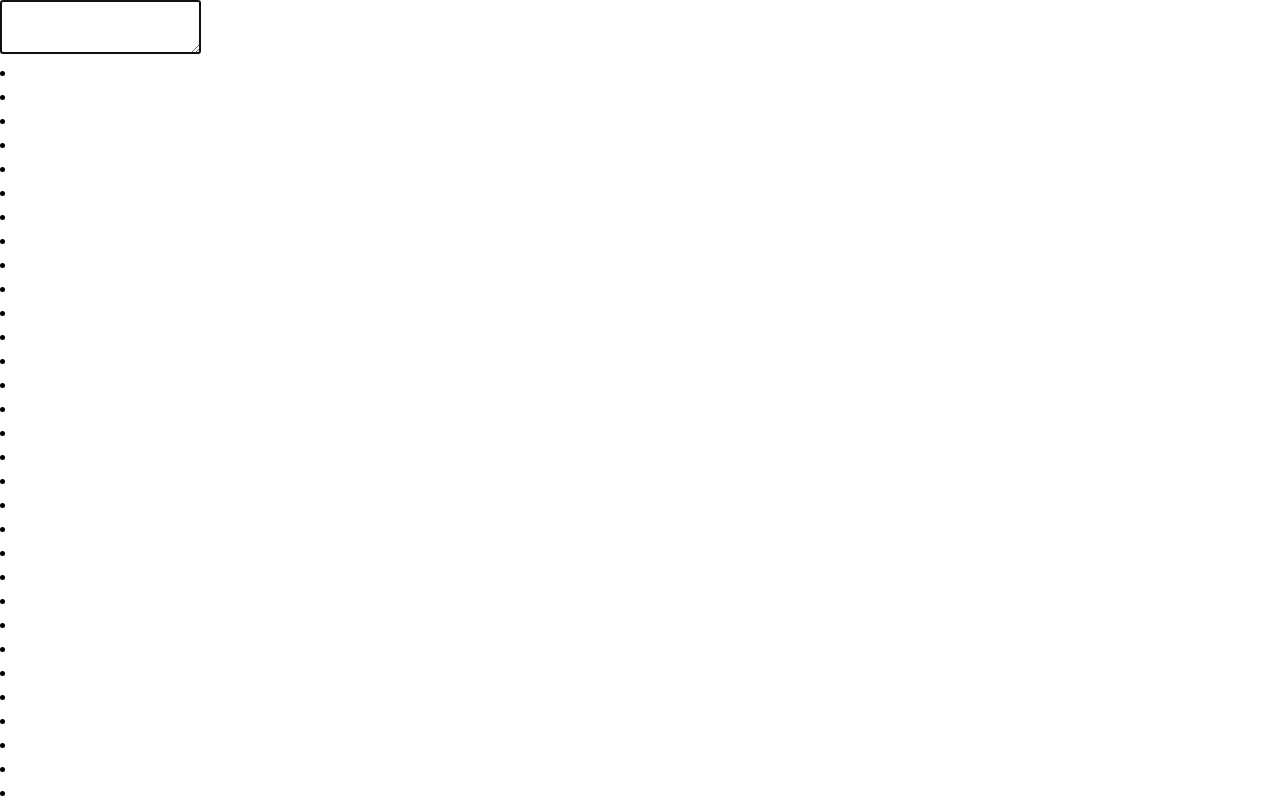
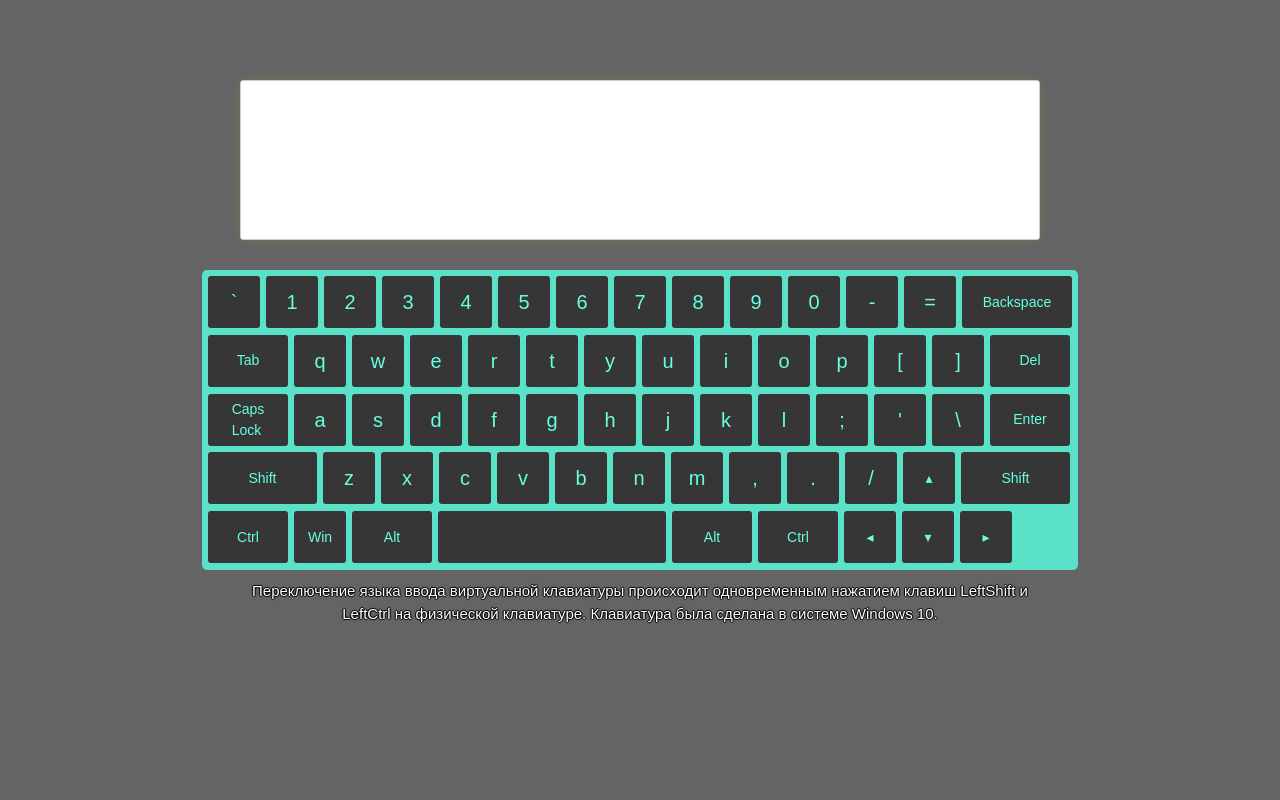
Before and after one commit to GrafPin/keyboard, a website: page index.html in a window 1280 px wide. Shown: the top 800 px of the page. Drawn offline with Linux system fonts and the light colour scheme.

Commit message:
feat: add css animation, function to fill keys with symbols, save layout

```diff
--- a/script.js
+++ b/script.js
@@ -64,3 +64,77 @@ for (let j = 0; j < engListDef.length; j += 1) {
     oneDimensionalList.push(engListDef[j][i]);
   }
 }
+
+const allKeys = document.querySelectorAll('li');
+
+function valuesKeys(value) {
+  for (let i = 0; i < allKeys.length; i += 1) {
+    allKeys[i].innerHTML = value[i];
+  }
+}
+
+let lang;
+let languageStorage;
+let language = JSON.parse(localStorage.getItem(lang));
+
+if (!language) {
+  valuesKeys(oneDimensionalList);
+} else {
+  valuesKeys(language);
+}
+
+const backspace = allKeys[13];
+const tab = allKeys[14];
+const del = allKeys[27];
+const capsLock = allKeys[28];
+const enter = allKeys[41];
+const shiftLeft = allKeys[42];
+const arrUp = allKeys[53];
+const shiftRight = allKeys[54];
+const ctrlLeft = allKeys[55];
+const win = allKeys[56];
+const altLeft = allKeys[57];
+const space = allKeys[58];
+const altRight = allKeys[59];
+const ctrlRight = allKeys[60];
+const arrLeft = allKeys[61];
+const arrRight = allKeys[63];
+const arrDown = allKeys[62];
+
+backspace.classList.add('backspace');
+backspace.classList.add('functional');
+tab.classList.add('tab');
+tab.classList.add('functional');
+del.classList.add('delete');
+del.classList.add('functional');
+capsLock.classList.add('capsLock');
+capsLock.classList.add('functional');
+enter.classList.add('enter');
+enter.classList.add('functional');
+shiftLeft.classList.add('shiftLeft');
+shiftLeft.classList.add('functional');
+arrUp.classList.add('arrow');
+arrUp.classList.add('arrowUp');
+arrUp.classList.add('functional');
+shiftRight.classList.add('shiftRight');
+shiftRight.classList.add('functional');
+ctrlLeft.classList.add('ctrlLeft');
+ctrlLeft.classList.add('functional');
+win.classList.add('metaLeft');
+win.classList.add('functional');
+altLeft.classList.add('altLeft');
+altLeft.classList.add('functional');
+space.classList.add('space');
+altRight.classList.add('altRight');
+altRight.classList.add('functional');
+ctrlRight.classList.add('ctrlRight');
+ctrlRight.classList.add('functional');
+arrLeft.classList.add('arrow');
+arrLeft.classList.add('arrowLeft');
+arrLeft.classList.add('functional');
+arrRight.classList.add('arrow');
+arrRight.classList.add('arrowRight');
+arrRight.classList.add('functional');
+arrDown.classList.add('arrow');
+arrDown.classList.add('arrowDown');
+arrDown.classList.add('functional');
--- a/style.css
+++ b/style.css
@@ -67,3 +67,113 @@ select {
         scroll-behavior: auto !important;
     }
 }
+
+body {
+    display: flex;
+    flex-direction: column;
+    align-items: center;
+    background-color: rgb(100, 100, 100);
+}
+
+textarea {
+    margin-top: 80px;
+    width: 800px;
+    height: 160px;
+    padding: 12px 20px;
+    box-sizing: border-box;
+    border: 1px solid #ccc;
+    border-radius: 3px;
+    background-color: white;
+    box-shadow: 0px 0px 8px 0px rgba(167, 207, 72, 0.2);
+    font-size: 26px;
+    font-family: Arial, Helvetica, sans-serif;
+    color: rgb(44, 44, 44);
+    resize: none;
+    outline: none;
+}
+
+.keys-container {
+    margin-top: 30px;
+    background-color: rgb(89, 226, 199);
+    display: flex;
+    flex-wrap: wrap;
+    width: 876px;
+    height: 300px;
+    border-radius: 5px;
+    padding: 3px;
+}
+
+li {
+    list-style-type: none;
+    display: flex;
+    justify-content: center;
+    align-items: center;
+    font-size: 20px;
+    font-family: Arial, Helvetica, sans-serif;
+    height: 52px;
+    width: 52px;
+    color: rgb(102, 255, 224);
+    background-color: rgb(54, 54, 54);
+    margin: 3px;
+    border-radius: 3px;
+}
+
+.functional,
+.lang {
+    font-size: 14px;
+}
+
+.keybord-row {
+    display: flex;
+    justify-content: flex-start;
+}
+
+.backspace {
+    width: 110px;
+}
+
+.tab,
+.delet,
+.capsLock,
+.enter,
+.delete,
+.ctrlLeft,
+.ctrlRight,
+.altLeft,
+.altRight {
+    width: 80px;
+}
+
+.shiftLeft,
+.shiftRight {
+    width: 109px;
+}
+
+.space {
+    width: 228px;
+}
+
+li:hover {
+    cursor: pointer;
+    background-color: rgb(27, 27, 27);
+    color: white;
+}
+
+.keystroke {
+    background-color: rgb(27, 27, 27);
+    box-shadow: 0px 0px 4px 3px rgb(255, 255, 255);
+    color: white;
+}
+
+p {
+    margin-top: 10px;
+    width: 800px;
+    text-align: center;
+    font-size: 15px;
+    font-family: Arial, Helvetica, sans-serif;
+    color: white;
+    text-shadow: 1px 0 1px #000,
+        0 1px 1px #000,
+        -1px 0 1px #000,
+        0 -1px 1px #000;
+}
```
